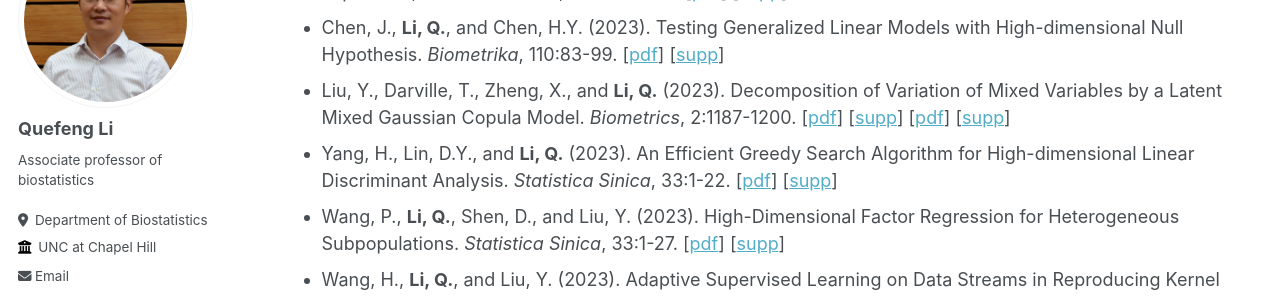
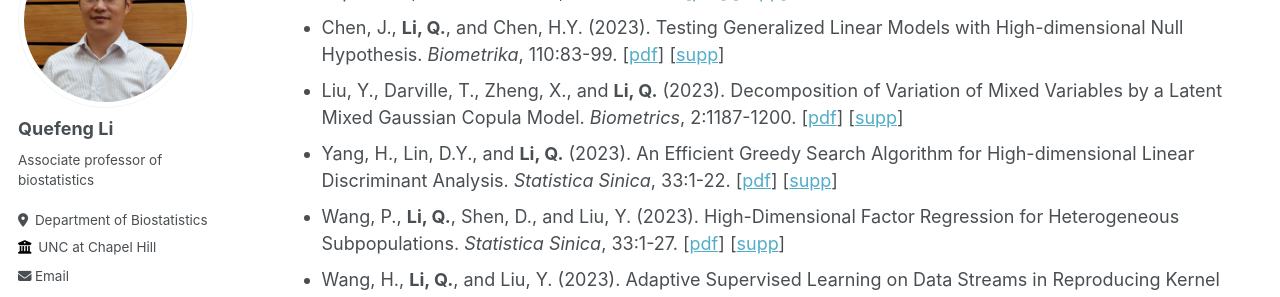
Before and after one commit to quefengli/quefengli.github.io, a Jekyll site: the page built from _pages/publications.md, in a window 1280 px wide and 1400 px high, scrolled down 757 px. Shown: the part 153-450 px from the top of the window. Built offline with Jekyll 4.4.1, drawn with Linux system fonts in a browser that asks for light colours; some web fonts are replaced.

Commit message:
Update publications.md

```diff
--- a/_pages/publications.md
+++ b/_pages/publications.md
@@ -35,7 +35,6 @@ _Disclaimer: The pdf files posted here are merely for convenience. You should no
     Hypothesis. <span class="underline">*Biometrika*</span>, 110:83-99. [[pdf](../files/publication/Biometrika2022.pdf)] [[supp](../files/publication/Biometrika2022_supp.pdf)]
 -   Liu, Y., Darville, T., Zheng, X., and **Li, Q.** (2023). Decomposition of Variation of Mixed Variables by a Latent
     Mixed Gaussian Copula Model. <span class="underline">*Biometrics*</span>, 2:1187-1200. [[pdf](../files/publication/Biometrics2022.pdf)] [[supp](../files/publication/Biometrics2022_supp.pdf)]
-[[pdf](../files/publication/Sinica2024.pdf)] [[supp](../files/publication/Sinica2024_supp.pdf)]
 -   Yang, H., Lin, D.Y., and **Li, Q.** (2023). An Efficient Greedy Search Algorithm for High-dimensional Linear Discriminant
     Analysis. <span class="underline">*Statistica Sinica*</span>, 33:1-22. [[pdf](../files/publication/Sinica2022.pdf)] [[supp](../files/publication/Sinica2022_supp.pdf)]
 -   Wang, P., **Li, Q.**, Shen, D., and Liu, Y. (2023). High-Dimensional Factor Regression for Heterogeneous
@@ -75,9 +74,10 @@ _Disclaimer: The pdf files posted here are merely for convenience. You should no
 -   **Li, Q.** and Shao, J. (2015). Regularizing LASSO: A Consistent Variable Selection Method. <span class="underline">*Statistica Sinica*</span>,
     25:975-992. [[pdf](../files/publication/Sinica2015_1.pdf)] [[supp](../files/publication/Sinica2015_1_supp.pdf)]
 -   **Li, Q.** and Shao, J. (2015). Sparse Quadratic Discriminant Analysis for High Dimensional Data. <span class="underline">*Statistica Sinica*</span>, 25:457-473. [[pdf](../files/publication/Sinica2015_2.pdf)] [[supp](../files/publication/Sinica2015_2_supp.pdf)]
--   Xu, Y., Yu, M., Zhao, Y. Q., **Li, Q.**, Wang, S., and Shao, J. (2015). Regularized Outcome Weighted Subgroup Identification
-    for Differential Treatment Effects. <span class="underline">*Biometrics*</span>, 71:645-653. [[pdf](../files/publication/Biometrics2015.pdf)] [[supp](../files/publication/Biometrics2015_supp.pdf)] [[R code](../files/publication/ROWSI.zip)] {An earlier version received 2014
-    ***John Van Ryzin Award***.}
+-   Xu, Y., Yu, M., Zhao, Y. Q., **Li, Q.**, Wang, S., and Shao, J. (2015). Regularized Outcome Weighted Subgroup
+    Identification for Differential Treatment Effects. <span class="underline">*Biometrics*</span>,
+    71:645-653. [[pdf](../files/publication/Biometrics2015.pdf)] [[supp](../files/publication/Biometrics2015_supp.pdf)]
+    [[code](../files/publication/ROWSI.zip)] {An earlier version received 2014 ***John Van Ryzin Award***.}
 -   **Li, Q.**, Wang, S., Huang, C., Yu, M., and Shao, J. (2014). Meta-Analysis Based
     Variable Selection for Gene Expression Data. <span class="underline">*Biometrics*</span>, 70:872-880. [[pdf](../files/publication/Biometrics2014.pdf)] [[supp](../files/publication/Biometrics2014_supp.pdf)]
 -   Yu, M. and **Li, Q.** (2014). Discussion of "Combining Biomarkers to Optimize Patient Treatment
```
